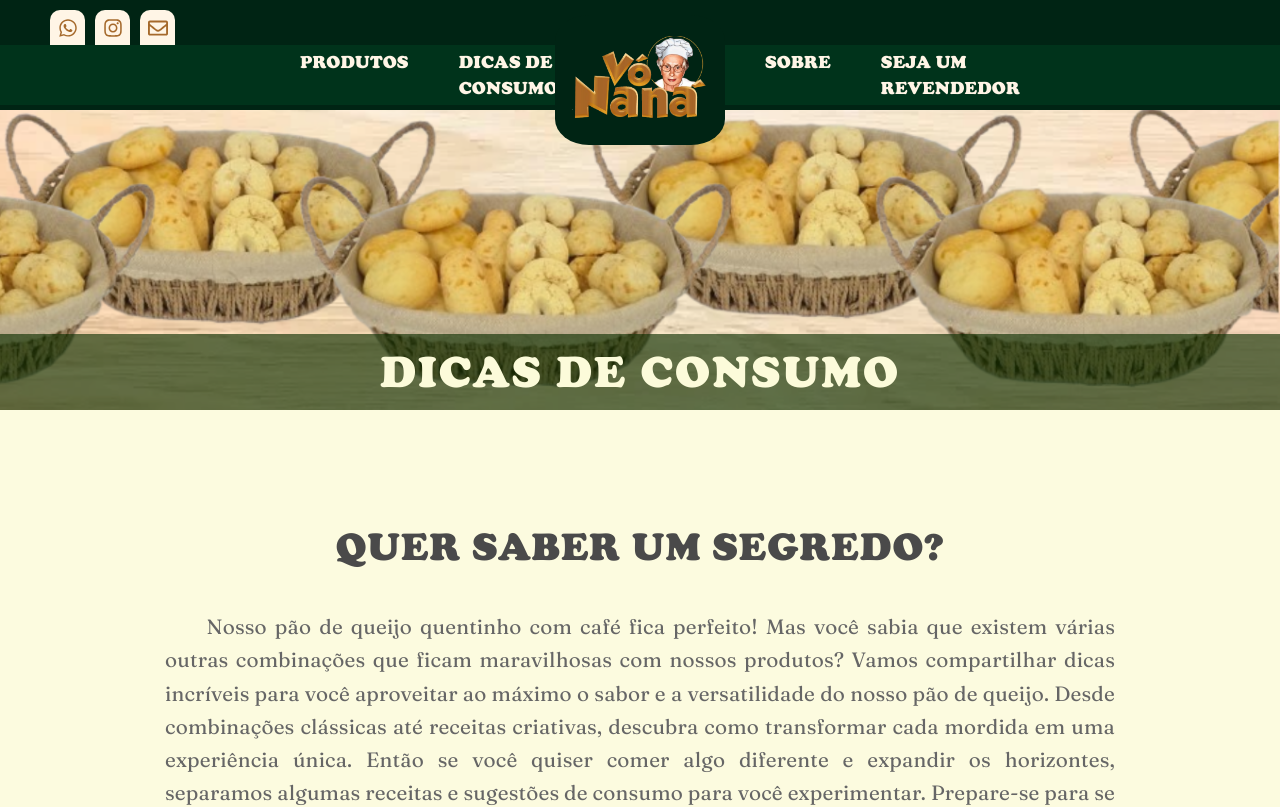
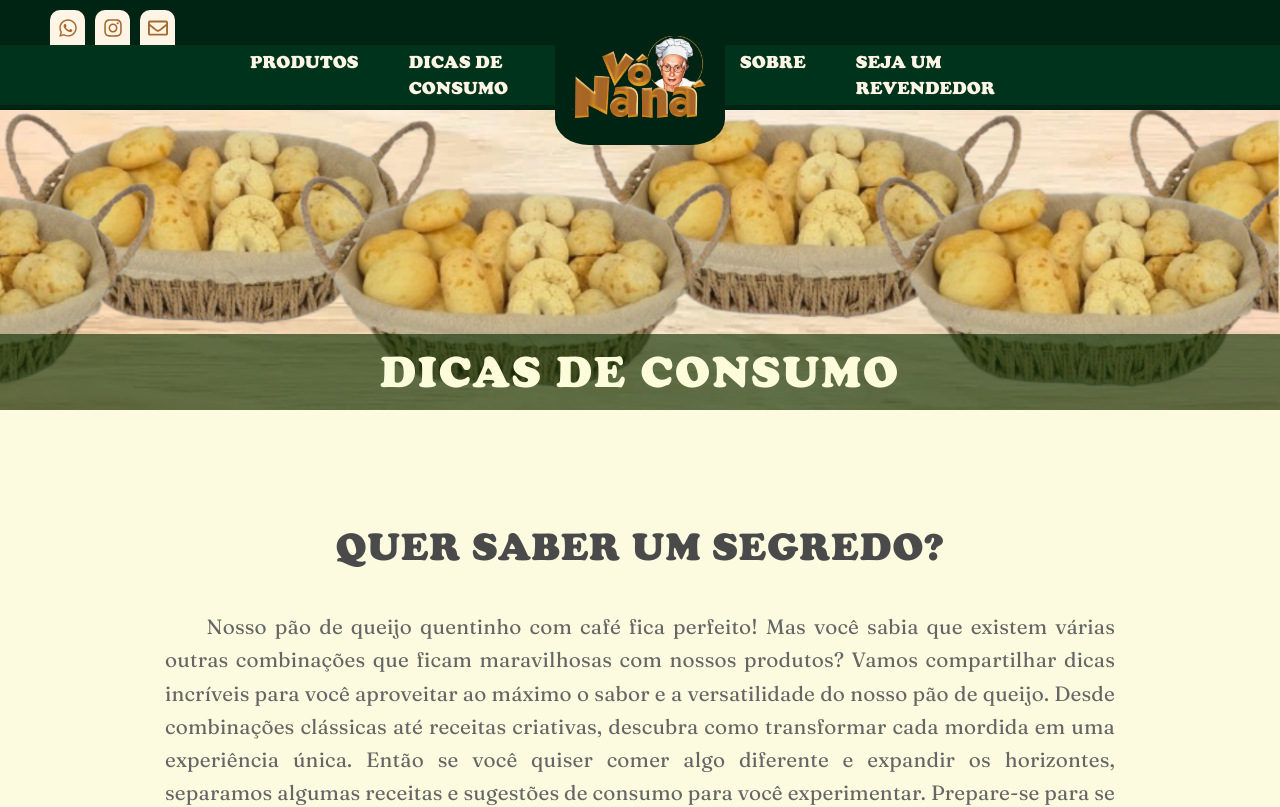
Before and after one commit to wandinhawright/VoNana, a React (Vite) app: page /preparo in a window 1280 px wide. Shown: the top 807 px of the page. Built offline with nearby package versions, Linux system fonts and the light colour scheme.

Commit message:
ajuste no gap da header

```diff
--- a/src/base/header.jsx
+++ b/src/base/header.jsx
@@ -139,7 +139,7 @@ const styles = {
     minHeight: '70px',
   },
 
-  navLeft: { display: 'flex', gap: '50px', flex: 1, marginLeft: '250px' },
+  navLeft: { display: 'flex', gap: '50px', flex: 1, marginLeft: '200px' },
   navRight: { display: 'flex', gap: '50px', flex: 1, justifyContent: 'flex-end', margin: '0 200px' },
 
   link: {
```
